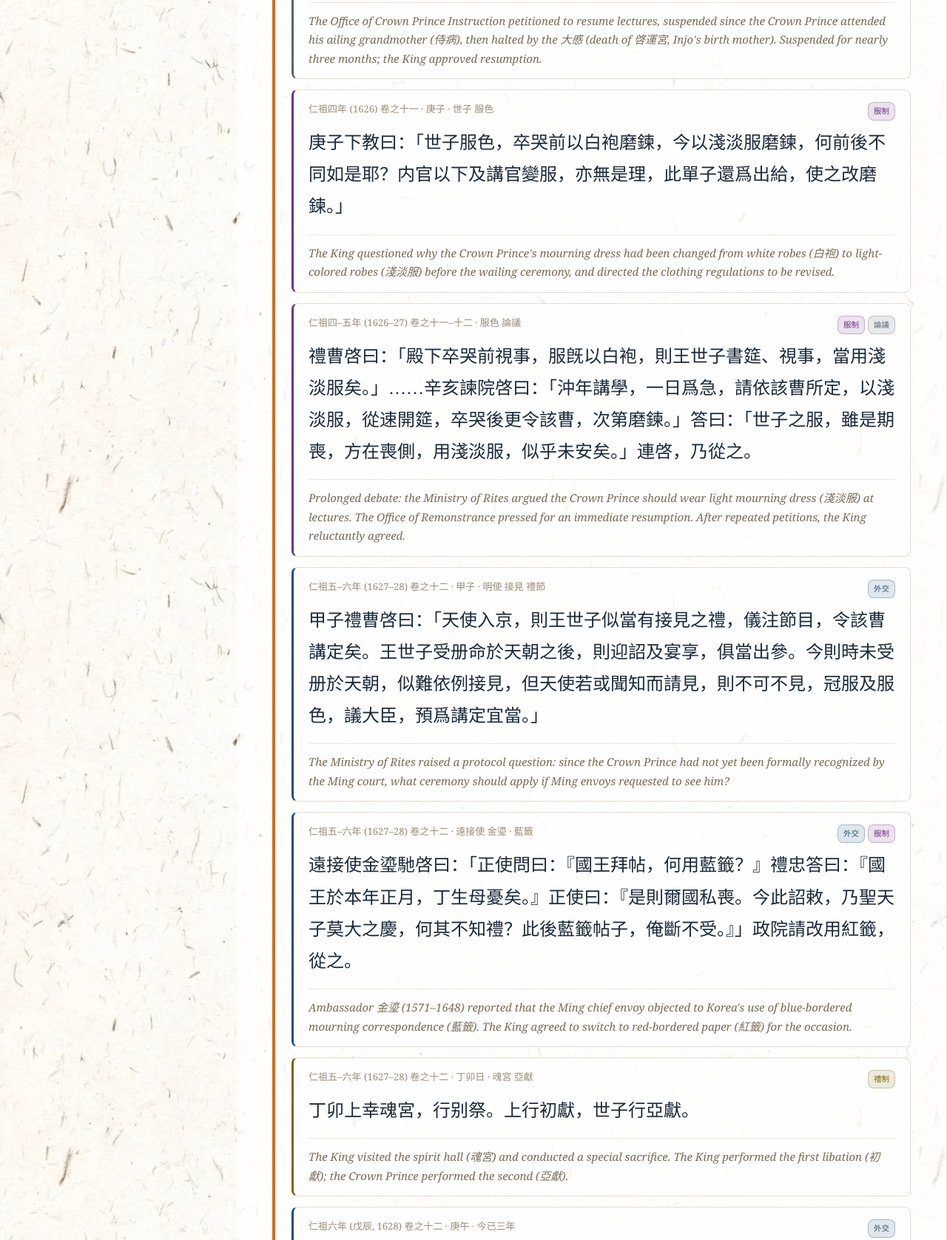
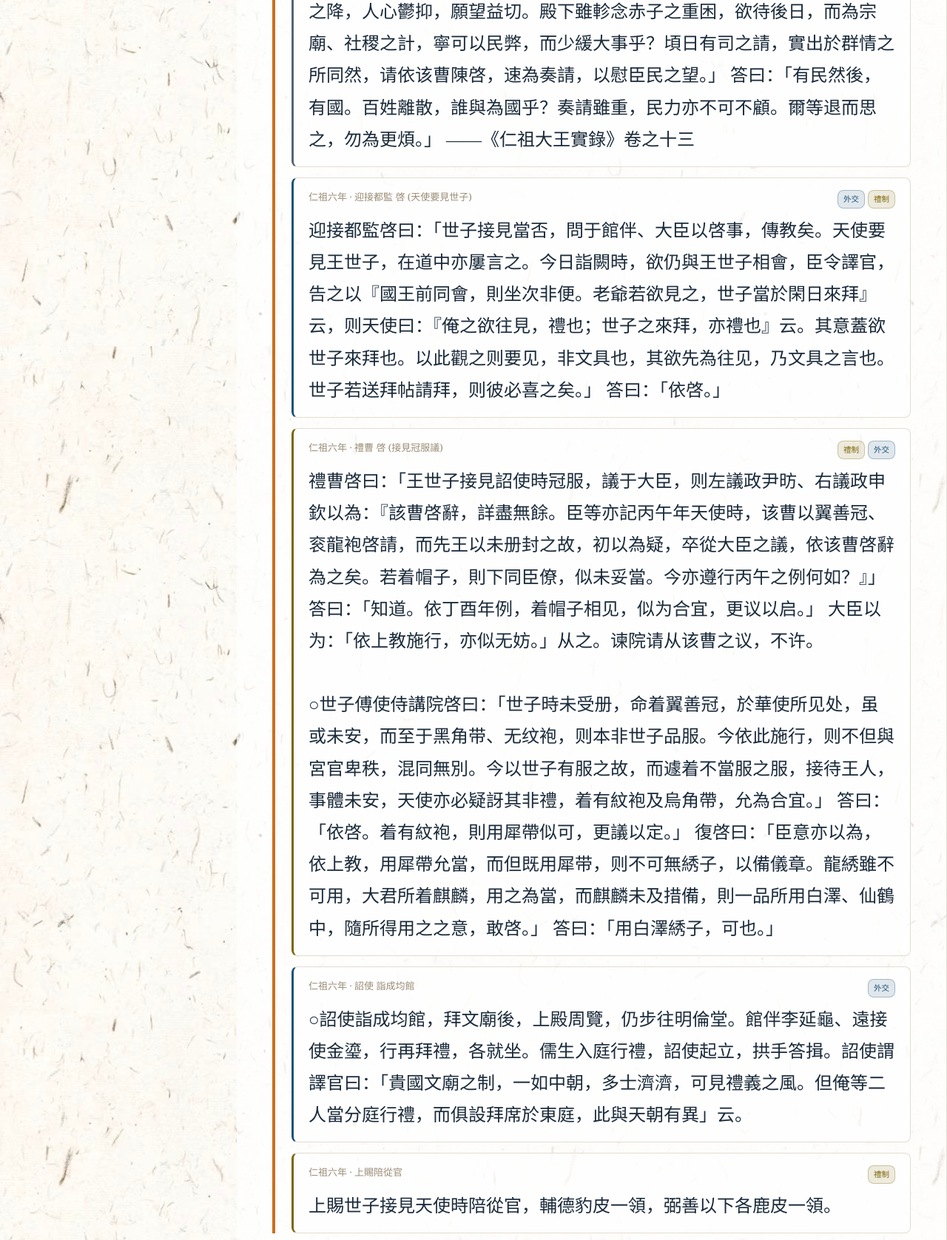
Before and after one commit to sheranma1/sheranma1.github.io, a plain HTML site: page sohyeon_sillok.html in a window 1280 px wide. Shown: the part 4377-6054 px from the top of the page at 74% size. Drawn offline with Linux system fonts and the light colour scheme.

Commit message:
Insert full original Classical Chinese texts from user image

```diff
--- a/sohyeon_sillok.html
+++ b/sohyeon_sillok.html
@@ -659,76 +659,52 @@
                     <div class="period-subtitle">Mourning for 啓運宮, debates over the Crown Prince's mourning dress, and Ming envoy reception protocols</div>
                 </div>
 
+                <div class="sillok-entry" data-themes="外交 論議" style="--entry-color:#1a5276">
+                    <div class="entry-meta">
+                        <div class="entry-date">仁祖六年 庚午 · 禮曹 啓 (奏請遲延)</div>
+                        <div class="entry-tags"><span class="tag" style="--c:#1a5276">外交</span><span class="tag" style="--c:#566573">論議</span></div>
+                    </div>
+                    <div class="entry-text">庚午禮曹啓曰：「王世子正位東宮，今已三年，尚未受册命於天朝。臣曹據例啓請，而適值兩璫之行，公私物力掃盡，聖上軫念民生，遂從姑待後年之議，以至於今。竊念莫大應行之典，因此稽遲，豈非未安之甚乎？詔使若問：『既已册封，而何不奏請？』云，則可以物力為辭乎？今於謝恩使之行，送請封奏文，则此是例典，必無持難之事，请令大臣定奪。」答曰：「啓辭甚是。但如此蕩竭之時，詔使連三年出來，則民力極難支堪。更待後日奏請，勿為重困吾民。」 ——《仁祖大王實錄》卷之十二</div>
+                </div>
+
                 <div class="sillok-entry" data-themes="論議" style="--entry-color:#566573">
                     <div class="entry-meta">
-                        <div class="entry-date">仁祖四年 (1626) 卷之十 · 世子 見 李元翼</div>
+                        <div class="entry-date">仁祖六年 · 憲府 諫院 合啓</div>
                         <div class="entry-tags"><span class="tag" style="--c:#566573">論議</span></div>
                     </div>
-                    <div class="entry-text">上曰：「世子欲見卿，卿出去時，暫見可也。」元翼退出。世子見元翼曰：「久不相見，常切戀思。今也出仕，喜幸極矣。」元翼曰：「邸下春秋方盛，十分勉學幸甚。」</div>
-                    <div class="entry-note">Crown Prince to 李元翼 (1547–1634, 世子師): "I have not seen you for so long and have constantly missed you." 李元翼: "Your Highness is in the prime of youth — it is a great blessing that you apply yourself fully to learning."</div>
+                    <div class="entry-text">○憲府、諫院合啓曰：「自古有天下國家者，必首建儲貳者，乃所以固本繫望，而不拔之勢也。世子受册經年，名位已定，而久稽奏請之舉，尚欠封典之降，人心鬱抑，願望益切。殿下雖軫念赤子之重困，欲待後日，而為宗廟、社稷之計，寧可以民弊，而少緩大事乎？頃日有司之請，實出於群情之所同然，请依该曹陳啓，速為奏請，以慰臣民之望。」 答曰：「有民然後，有國。百姓離散，誰與為國乎？奏請雖重，民力亦不可不顧。爾等退而思之，勿為更煩。」 ——《仁祖大王實錄》卷之十三</div>
                 </div>
 
-                <div class="sillok-entry" data-themes="論議 服制" style="--entry-color:#566573">
+                <div class="sillok-entry" data-themes="外交 禮制" style="--entry-color:#1a5276">
                     <div class="entry-meta">
-                        <div class="entry-date">仁祖四年 (1626) 卷之十一 · 侍講院 啓 · 廢講</div>
-                        <div class="entry-tags"><span class="tag" style="--c:#566573">論議</span><span class="tag" style="--c:#6c3483">服制</span></div>
+                        <div class="entry-date">仁祖六年 · 迎接都監 啓 (天使要見世子)</div>
+                        <div class="entry-tags"><span class="tag" style="--c:#1a5276">外交</span><span class="tag" style="--c:#7d6608">禮制</span></div>
                     </div>
-                    <div class="entry-text">戊戌侍講院啓曰：「王世子以侍病，自歲前停講，終值大慼，迄未開筵。沖年講學，寸陰可惜，而廢講之久，殆至三箇月，事極可悶。揆以《禮經》，未葬讀喪禮之義，則卒哭前專廢講業，似未妥當。來月爲始，開筵何如？」從之。</div>
-                    <div class="entry-note">The Office of Crown Prince Instruction petitioned to resume lectures, suspended since the Crown Prince attended his ailing grandmother (侍病), then halted by the 大慼 (death of 啓運宮, Injo's birth mother). Suspended for nearly three months; the King approved resumption.</div>
+                    <div class="entry-text">迎接都監啓曰：「世子接見當否，問于館伴、大臣以啓事，傳教矣。天使要見王世子，在道中亦屢言之。今日詣闕時，欲仍與王世子相會，臣令譯官，告之以『國王前同會，則坐次非便。老爺若欲見之，世子當於閑日來拜』云，则天使曰：『俺之欲往見，禮也；世子之來拜，亦禮也』云。其意蓋欲世子來拜也。以此觀之则要见，非文具也，其欲先為往见，乃文具之言也。世子若送拜帖請拜，则彼必喜之矣。」 答曰：「依啓。」</div>
                 </div>
 
-                <div class="sillok-entry" data-themes="服制" style="--entry-color:#6c3483">
+                <div class="sillok-entry" data-themes="禮制 外交" style="--entry-color:#7d6608">
                     <div class="entry-meta">
-                        <div class="entry-date">仁祖四年 (1626) 卷之十一 · 庚子 · 世子 服色</div>
-                        <div class="entry-tags"><span class="tag" style="--c:#6c3483">服制</span></div>
+                        <div class="entry-date">仁祖六年 · 禮曹 啓 (接見冠服議)</div>
+                        <div class="entry-tags"><span class="tag" style="--c:#7d6608">禮制</span><span class="tag" style="--c:#1a5276">外交</span></div>
                     </div>
-                    <div class="entry-text">庚子下教曰：「世子服色，卒哭前以白袍磨鍊，今以淺淡服磨鍊，何前後不同如是耶？内官以下及講官變服，亦無是理，此單子還爲出給，使之改磨鍊。」</div>
-                    <div class="entry-note">The King questioned why the Crown Prince's mourning dress had been changed from white robes (白袍) to light-colored robes (淺淡服) before the wailing ceremony, and directed the clothing regulations to be revised.</div>
-                </div>
-
-                <div class="sillok-entry" data-themes="服制 論議" style="--entry-color:#6c3483">
-                    <div class="entry-meta">
-                        <div class="entry-date">仁祖四–五年 (1626–27) 卷之十一–十二 · 服色 論議</div>
-                        <div class="entry-tags"><span class="tag" style="--c:#6c3483">服制</span><span class="tag" style="--c:#566573">論議</span></div>
-                    </div>
-                    <div class="entry-text">禮曹啓曰：「殿下卒哭前視事，服旣以白袍，則王世子書筵、視事，當用淺淡服矣。」……辛亥諫院啓曰：「沖年講學，一日爲急，請依該曹所定，以淺淡服，從速開筵，卒哭後更令該曹，次第磨鍊。」答曰：「世子之服，雖是期喪，方在喪側，用淺淡服，似乎未安矣。」連啓，乃從之。</div>
-                    <div class="entry-note">Prolonged debate: the Ministry of Rites argued the Crown Prince should wear light mourning dress (淺淡服) at lectures. The Office of Remonstrance pressed for an immediate resumption. After repeated petitions, the King reluctantly agreed.</div>
+                    <div class="entry-text">禮曹啓曰：「王世子接見詔使時冠服，議于大臣，则左議政尹昉、右議政申欽以為：『該曹啓辭，詳盡無餘。臣等亦記丙午年天使時，该曹以翼善冠、衮龍袍啓請，而先王以未册封之故，初以為疑，卒從大臣之議，依该曹啓辭為之矣。若着帽子，則下同臣僚，似未妥當。今亦遵行丙午之例何如？』」答曰：「知道。依丁酉年例，着帽子相见，似为合宜，更议以启。」 大臣以为：「依上教施行，亦似无妨。」从之。谏院请从该曹之议，不许。<br><br>○世子傅使侍講院啓曰：「世子時未受册，命着翼善冠，於華使所见处，虽或未安，而至于黑角带、无纹袍，则本非世子品服。今依此施行，则不但與宮官卑秩，混同無別。今以世子有服之故，而遽着不當服之服，接待王人，事體未安，天使亦必疑訝其非禮，着有紋袍及烏角帶，允為合宜。」 答曰：「依啓。着有紋袍，則用犀帶似可，更議以定。」 復啓曰：「臣意亦以為，依上教，用犀帶允當，而但既用犀带，则不可無綉子，以備儀章。龍綉雖不可用，大君所着麒麟，用之為當，而麒麟未及措備，則一品所用白澤、仙鶴中，隨所得用之之意，敢啓。」 答曰：「用白澤綉子，可也。」</div>
                 </div>
 
                 <div class="sillok-entry" data-themes="外交" style="--entry-color:#1a5276">
                     <div class="entry-meta">
-                        <div class="entry-date">仁祖五–六年 (1627–28) 卷之十二 · 甲子 · 明使 接見 禮節</div>
+                        <div class="entry-date">仁祖六年 · 詔使 詣成均館</div>
                         <div class="entry-tags"><span class="tag" style="--c:#1a5276">外交</span></div>
                     </div>
-                    <div class="entry-text">甲子禮曹啓曰：「天使入京，則王世子似當有接見之禮，儀注節目，令該曹講定矣。王世子受册命於天朝之後，則迎詔及宴享，俱當出參。今則時未受册於天朝，似難依例接見，但天使若或聞知而請見，則不可不見，冠服及服色，議大臣，預爲講定宜當。」</div>
-                    <div class="entry-note">The Ministry of Rites raised a protocol question: since the Crown Prince had not yet been formally recognized by the Ming court, what ceremony should apply if Ming envoys requested to see him?</div>
-                </div>
-
-                <div class="sillok-entry" data-themes="外交 服制" style="--entry-color:#1a5276">
-                    <div class="entry-meta">
-                        <div class="entry-date">仁祖五–六年 (1627–28) 卷之十二 · 遠接使 金瑬 · 藍籤</div>
-                        <div class="entry-tags"><span class="tag" style="--c:#1a5276">外交</span><span class="tag" style="--c:#6c3483">服制</span></div>
-                    </div>
-                    <div class="entry-text">遠接使金瑬馳啓曰：「正使問曰：『國王拜帖，何用藍籤？』禮忠答曰：『國王於本年正月，丁生母憂矣。』正使曰：『是則爾國私喪。今此詔敕，乃聖天子莫大之慶，何其不知禮？此後藍籤帖子，俺斷不受。』」政院請改用紅籤，從之。</div>
-                    <div class="entry-note">Ambassador 金瑬 (1571–1648) reported that the Ming chief envoy objected to Korea's use of blue-bordered mourning correspondence (藍籤). The King agreed to switch to red-bordered paper (紅籤) for the occasion.</div>
+                    <div class="entry-text">○詔使詣成均館，拜文廟後，上殿周覽，仍步往明倫堂。館伴李延龜、遠接使金瑬，行再拜禮，各就坐。儒生入庭行禮，詔使起立，拱手答揖。詔使謂譯官曰：「貴國文廟之制，一如中朝，多士濟濟，可見禮義之風。但俺等二人當分庭行禮，而俱設拜席於東庭，此與天朝有異」云。</div>
                 </div>
 
                 <div class="sillok-entry" data-themes="禮制" style="--entry-color:#7d6608">
                     <div class="entry-meta">
-                        <div class="entry-date">仁祖五–六年 (1627–28) 卷之十二 · 丁卯日 · 魂宮 亞獻</div>
+                        <div class="entry-date">仁祖六年 · 上賜陪從官</div>
                         <div class="entry-tags"><span class="tag" style="--c:#7d6608">禮制</span></div>
                     </div>
-                    <div class="entry-text">丁卯上幸魂宮，行别祭。上行初獻，世子行亞獻。</div>
-                    <div class="entry-note">The King visited the spirit hall (魂宮) and conducted a special sacrifice. The King performed the first libation (初獻); the Crown Prince performed the second (亞獻).</div>
-                </div>
-
-                <div class="sillok-entry" data-themes="外交" style="--entry-color:#1a5276">
-                    <div class="entry-meta">
-                        <div class="entry-date">仁祖六年 (戊辰, 1628) 卷之十二 · 庚午 · 今已三年</div>
-                        <div class="entry-tags"><span class="tag" style="--c:#1a5276">外交</span></div>
-                    </div>
-                    <div class="entry-text">庚午禮曹啓曰：「王世子正位東宮，今已三年，尚未受册命於天朝。臣曹據例啓請，而適值兩璫之行，公私物力掃盡，遂從姑待後年之議，以至於今。竊念莫大應行之典，因此稽遲，豈非未安之甚乎？」上曰：「此非急急之事，今番接待詔使，亦恐民力之難堪。况年年酬應詔使，則何以爲國乎？姑待後日。」</div>
-                    <div class="entry-note">The Ministry of Rites noted it had been three years since investiture, yet no Ming recognition had been obtained. The mission was delayed after the two eunuch envoys (兩璫之行, 1626) drained all resources. The King again deferred: "Receiving envoys year after year — how can the country bear it?"</div>
+                    <div class="entry-text">上賜世子接見天使時陪從官，輔德豹皮一領，弼善以下各鹿皮一領。</div>
                 </div>
             </div>
             <div class="section-sep">· · ·</div>
```
